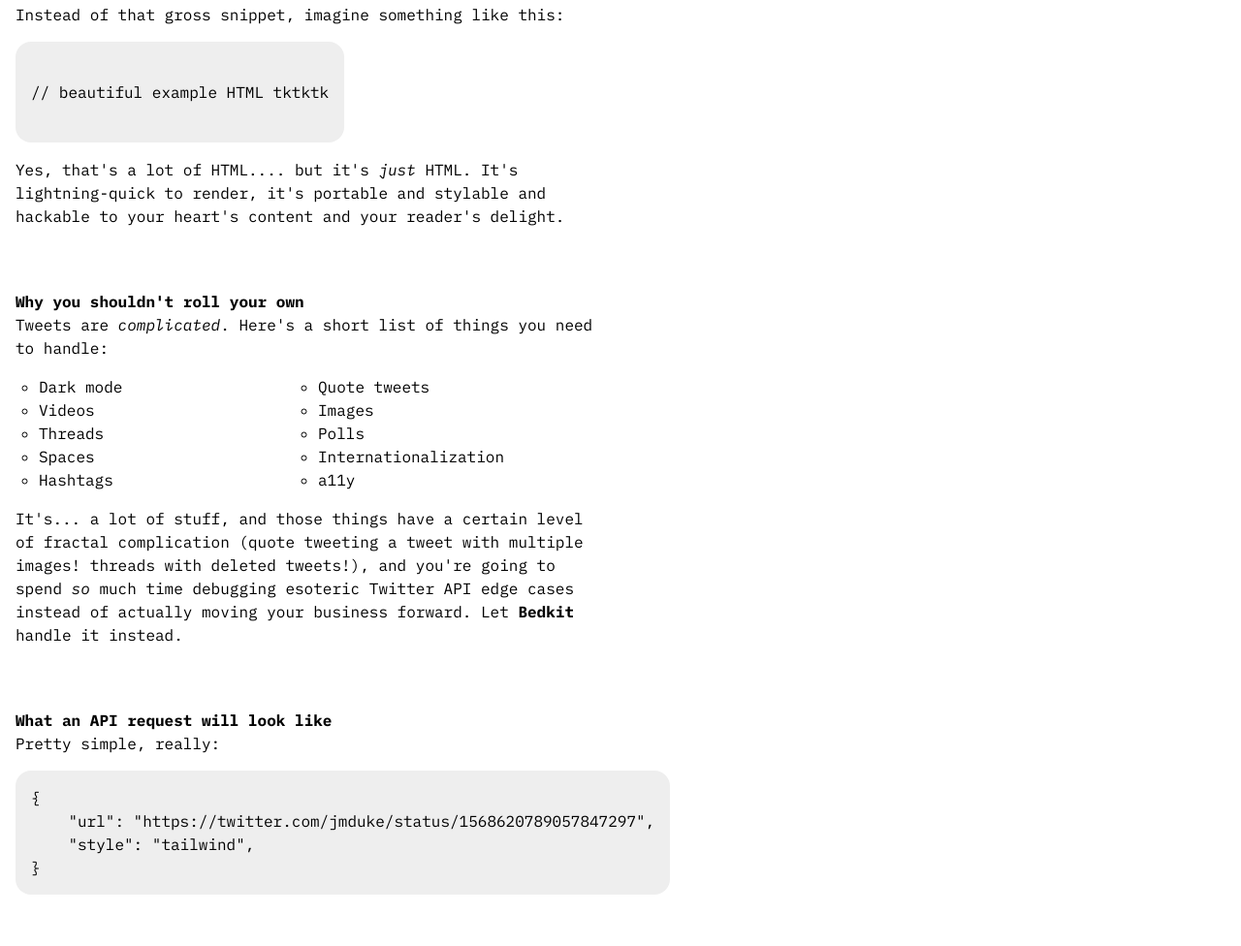
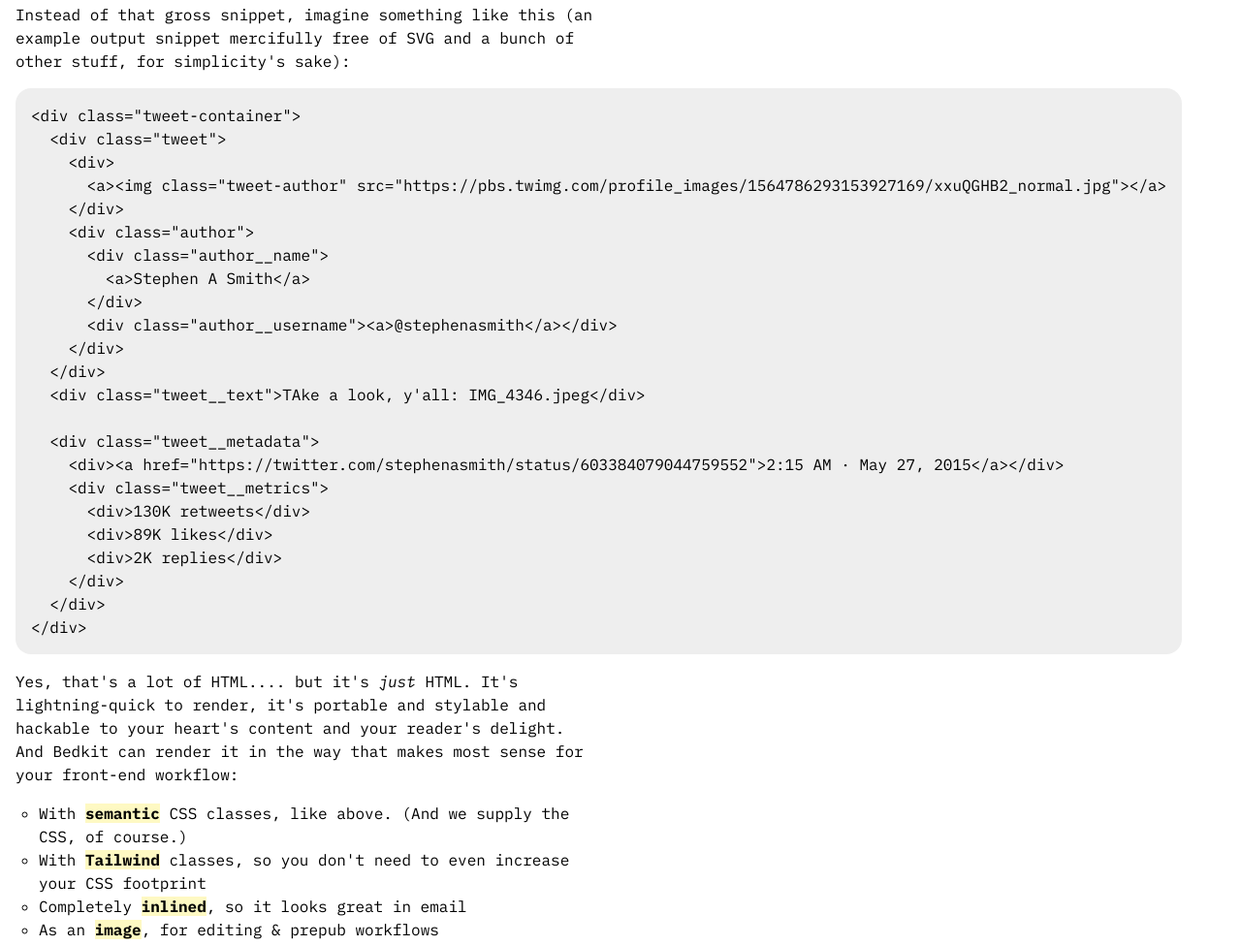
Before and after one commit to bedkit/marketing, a plain HTML site: page index.html in a window 1280 px wide. Shown: the part 1576-2552 px from the top of the page at 97% size. Drawn offline with Linux system fonts and the light colour scheme.

Commit message:
Add more details

```diff
--- a/index.html
+++ b/index.html
@@ -92,13 +92,40 @@
     <h3>Bedkit is better</h3>
     <p>I've spent the past for years building a <a href="https://buttondown.email">newsletter tool</a> which means I've spent a lot of time trying to get HTML-friendly versions of rich content. What I wanted was a <em>clean</em> version of embeds that wasn't just an iframe — I wanted something that was portable, accessible, semantic, and performant.</p>
     <p>So I built one, and now I'm turning it into its own API so you can use it too.</p>
-    <p>Instead of that gross snippet, imagine something like this:</p>
-    <code>
-// beautiful example HTML tktktk
-    </code>
+    <p>Instead of that gross snippet, imagine something like this (an example output snippet mercifully free of SVG and a bunch of other stuff, for simplicity's sake):</p>
+    <code>&lt;div class=&quot;tweet-container&quot;&gt;
+  &lt;div class=&quot;tweet&quot;&gt;
+    &lt;div&gt;
+      &lt;a&gt;&lt;img class=&quot;tweet-author&quot; src=&quot;https://pbs.twimg.com/profile_images/1564786293153927169/xxuQGHB2_normal.jpg&quot;&gt;&lt;/a&gt;
+    &lt;/div&gt;
+    &lt;div class=&quot;author&quot;&gt;
+      &lt;div class=&quot;author__name&quot;&gt;
+        &lt;a&gt;Stephen A Smith&lt;/a&gt;
+      &lt;/div&gt;
+      &lt;div class=&quot;author__username&quot;&gt;&lt;a&gt;@stephenasmith&lt;/a&gt;&lt;/div&gt;
+    &lt;/div&gt;
+  &lt;/div&gt;
+  &lt;div class=&quot;tweet__text&quot;&gt;TAke a look, y'all: IMG_4346.jpeg&lt;/div&gt;
+
+  &lt;div class=&quot;tweet__metadata&quot;&gt;
+    &lt;div&gt;&lt;a href=&quot;https://twitter.com/stephenasmith/status/603384079044759552&quot;&gt;2:15 AM &middot; May 27, 2015&lt;/a&gt;&lt;/div&gt;
+    &lt;div class=&quot;tweet__metrics&quot;&gt;
+      &lt;div&gt;130K retweets&lt;/div&gt;
+      &lt;div&gt;89K likes&lt;/div&gt;
+      &lt;div&gt;2K replies&lt;/div&gt;
+    &lt;/div&gt;
+  &lt;/div&gt;
+&lt;/div&gt;</code>
     <p>
-        Yes, that's a lot of HTML.... but it's <em>just</em> HTML. It's lightning-quick to render, it's portable and stylable and hackable to your heart's content and your reader's delight.
+        Yes, that's a lot of HTML.... but it's <em>just</em> HTML. It's lightning-quick to render, it's portable and stylable and hackable to your heart's content and your reader's delight. And Bedkit can render it in the way that makes most sense for your front-end workflow:
     </p>
+
+    <ul>
+        <li>With <strong class="highlight">semantic</strong> CSS classes, like above. (And we supply the CSS, of course.)</li>
+        <li>With <strong class="highlight">Tailwind</strong> classes, so you don't need to even increase your CSS footprint</li>
+        <li>Completely <strong class="highlight">inlined</strong>, so it looks great in email</li>
+        <li>As an <strong class="highlight">image</strong>, for editing & prepub workflows</li>
+    </ul>
 
     <h3>Why you shouldn't roll your own</h3>
     <p>
```
